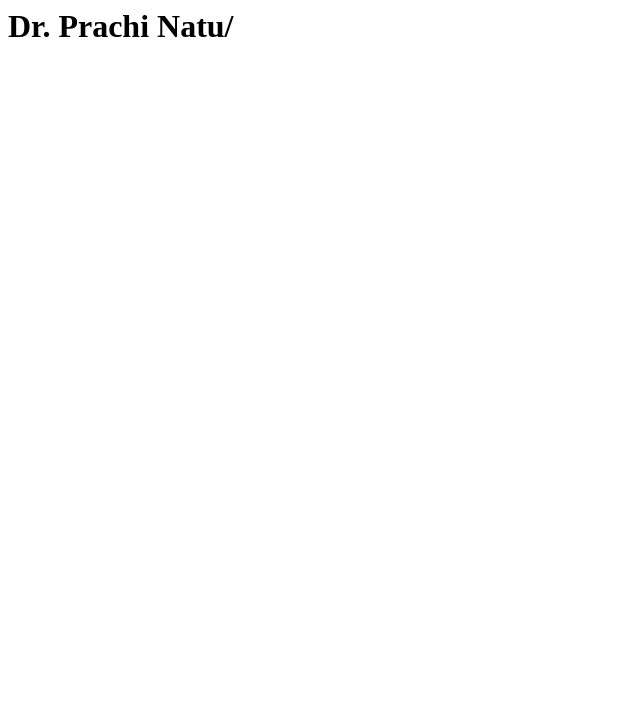
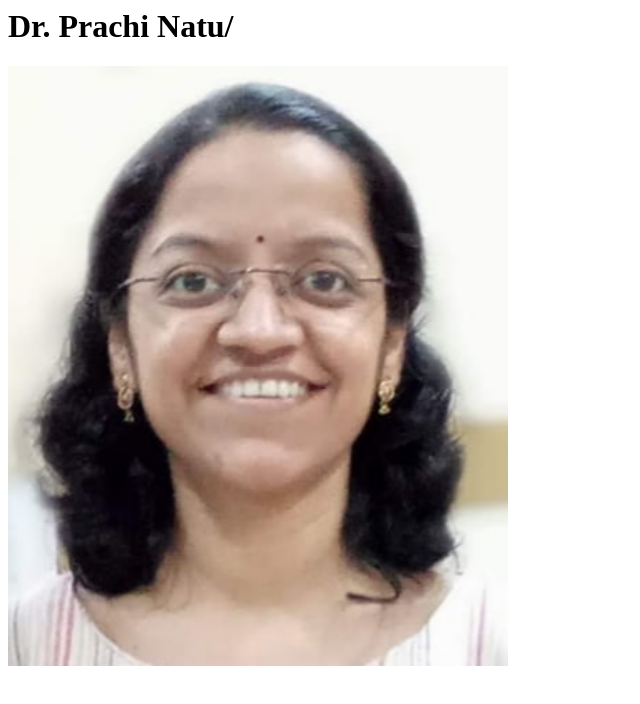
Before and after one commit to prachi-natu/Landing-Page, a plain HTML site: page index.html in a window 1280 px wide. Shown: the whole page, without its empty margins (0-640 px from the left). Drawn offline with Linux system fonts and the light colour scheme.

Commit message:
Update index.html

```diff
--- a/index.html
+++ b/index.html
@@ -1 +1,2 @@
 <h1>Dr. Prachi Natu/<h1>
+<img src="prachi.jpg" width="500" height="600">
```
